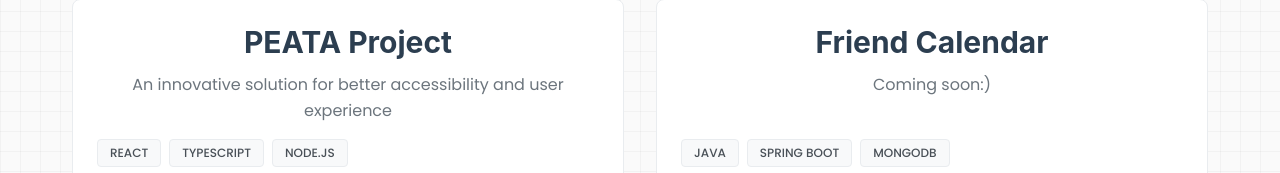
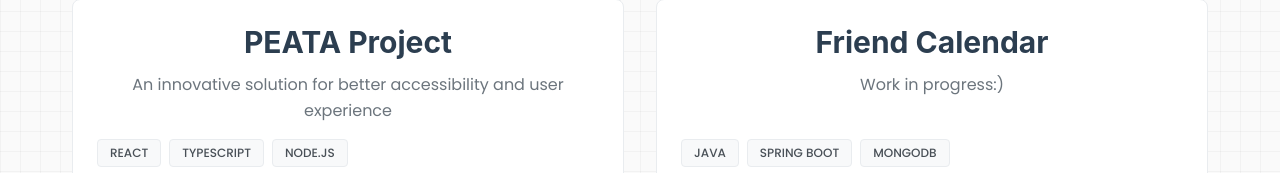
Before and after one commit to Odanostdahl/portfolio, a React (Vite) app: page /portfolio in a window 1280 px wide. Shown: the part 269-442 px from the top of the page. Built offline with nearby package versions, Linux system fonts and the light colour scheme.

Commit message:
Minor changes in portifolio

```diff
--- a/src/Portfolio.tsx
+++ b/src/Portfolio.tsx
@@ -21,9 +21,9 @@ function Portfolio() {
         },
         {
             title: "Friend Calendar",
-            description: "Coming soon:)",
+            description: "Work in progress:)",
             tech: ["Java", "Spring Boot", "MongoDB"],
-            github: "https://github.com/your-username/event-system"
+            github: "https://github.com/418NotFound/FriendCalendar"
         },
         {
             title: "Personal Portfolio",
```
